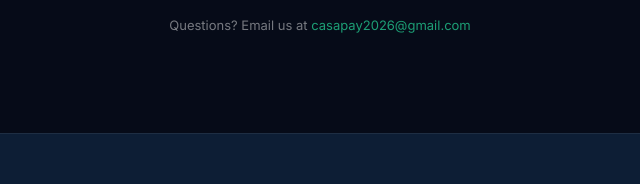
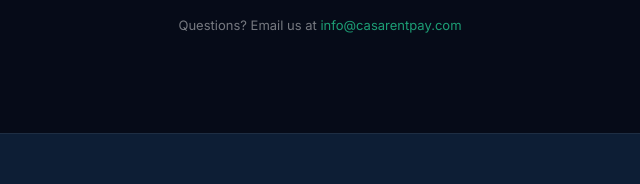
Before and after one commit to r2trappy/casapay-website, a plain HTML site: page index.html in a window 1280 px wide. Shown: the part 3965-4149 px from the top of the page, 320-960 px from the left. Drawn offline with Linux system fonts and the light colour scheme.

Commit message:
chore: update contact email to info@casarentpay.com

```diff
--- a/index.html
+++ b/index.html
@@ -987,7 +987,7 @@
     <a href="#how">How it works</a>
     <a href="#features">Features</a>
     <a href="#about">About</a>
-    <a href="mailto:casapay2026@gmail.com">Contact</a>
+    <a href="mailto:info@casarentpay.com">Contact</a>
   </div>
   <a class="nav-cta" href="#waitlist">Join waitlist</a>
 </nav>
@@ -1220,7 +1220,7 @@
       <button class="waitlist-btn" onclick="joinWaitlist('waitlistEmail','waitlistSuccess','waitlistForm')">Join waitlist</button>
     </div>
     <div id="waitlistSuccess" class="success-msg"><svg viewBox="0 0 24 24"><use href="#i-check-circle"/></svg>You're on the list. We'll reach out when CasaRentPay launches.</div>
-    <p class="waitlist-note">Questions? Email us at <a href="mailto:casapay2026@gmail.com">casapay2026@gmail.com</a></p>
+    <p class="waitlist-note">Questions? Email us at <a href="mailto:info@casarentpay.com">info@casarentpay.com</a></p>
   </div>
 </div>
 
@@ -1267,7 +1267,7 @@
     <div class="footer-logo">Casa<span>RentPay</span></div>
   </div>
   <div class="footer-links">
-    <a href="mailto:casapay2026@gmail.com">Contact</a>
+    <a href="mailto:info@casarentpay.com">Contact</a>
     <a href="#waitlist">Early access</a>
     <a href="#how">How it works</a>
     <a href="#features">Features</a>
```
